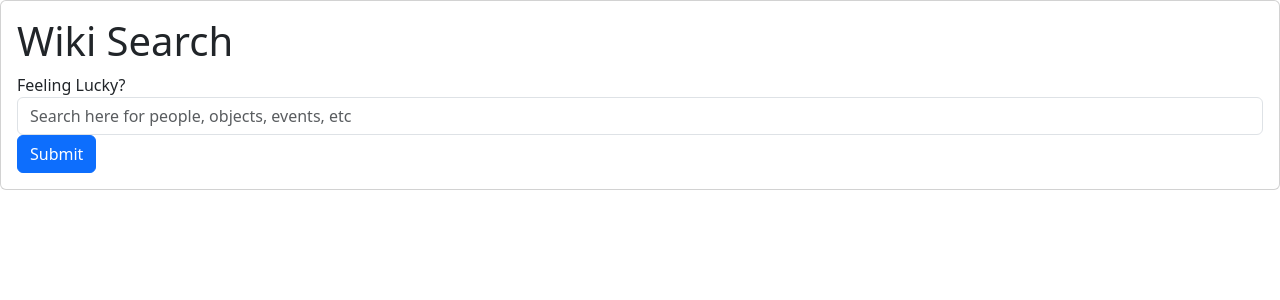
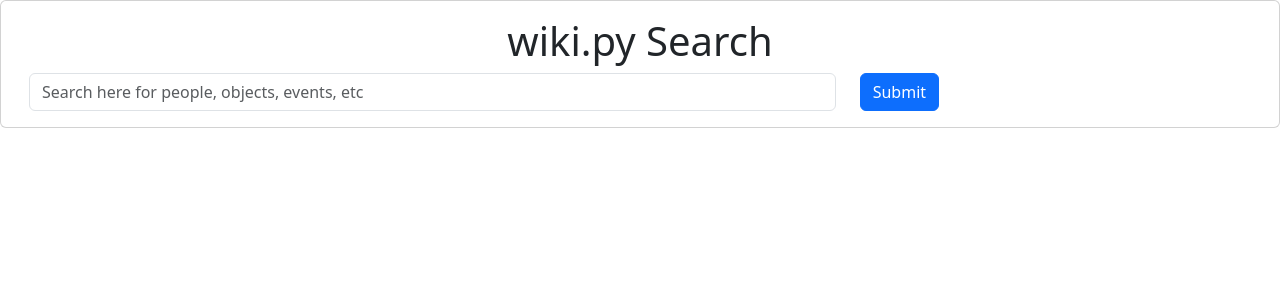
Before and after one commit to JohnMags99/JMDistWebAppProject, a Flask app: page / in a window 1280 px wide. Shown: the top 300 px of the page. Run offline with Flask 3, Linux system fonts and the light colour scheme.

Commit message:
search.html small touch up

```diff
--- a/templates/search.html
+++ b/templates/search.html
@@ -15,9 +15,9 @@
             //Event Handler for search error
             let searchItem = document.getElementById("wSearch").value;
             //check to see if textbox is empty
-            if(searchItem === "") {
+            if (searchItem === "") {
                 //if empty, page does not refresh onclick, and the bootstrap alert is triggered
-                document.getElementById("searchAction").setAttribute("onsubmit","return false")
+                document.getElementById("searchAction").setAttribute("onsubmit", "return false")
                 document.getElementById("formatError").innerHTML = "<div class=\"alert alert-danger\" role=\"alert\">\n" +
                     "<b>" + "Blank Search Box! Try again, with text..." + "\n" + "</b>" +
                     "</div>";
@@ -25,8 +25,8 @@
                 //if not empty, onsubmit is potentially removed (if it had already been triggered
                 //then the action and method is added so we can get the result
                 document.getElementById("searchAction").removeAttribute("onsubmit")
-                document.getElementById("searchAction").setAttribute("action","/getResult")
-                document.getElementById("searchAction").setAttribute("method","post")
+                document.getElementById("searchAction").setAttribute("action", "/getResult")
+                document.getElementById("searchAction").setAttribute("method", "post")
             }
         }
     </script>
@@ -34,16 +34,21 @@
 <body>
 <div class="card">
     <div class="card-body">
-        <h1 class="card-title">Wiki Search</h1>
-        <form id="searchAction">
-            <div>
-                <div id="formatError"></div>
-                <label for="wSearch">Feeling Lucky?</label>
-                <input type="search" class="form-control" id="wSearch" name="wSearch"
-                       placeholder="Search here for people, objects, events, etc">
+        <div class="container-fluid">
+            <div class="row">
+                <h1 class="card-title text-center">wiki.py Search</h1>
             </div>
-            <button type="submit" class="btn btn-primary" onclick="checkSearch()">Submit</button>
-        </form>
+                <form id="searchAction">
+                    <div id="row formatError"></div>
+                    <div class="row">
+                        <div class="col-8"><input type="search" class="form-control" id="wSearch" name="wSearch"
+                               placeholder="Search here for people, objects, events, etc"></div>
+                        <div class="col">
+                            <button type="submit" class="btn btn-primary" onclick="checkSearch()">Submit</button>
+                        </div>
+                    </div>
+                </form>
+        </div>
     </div>
 </div>
 </body>
```
